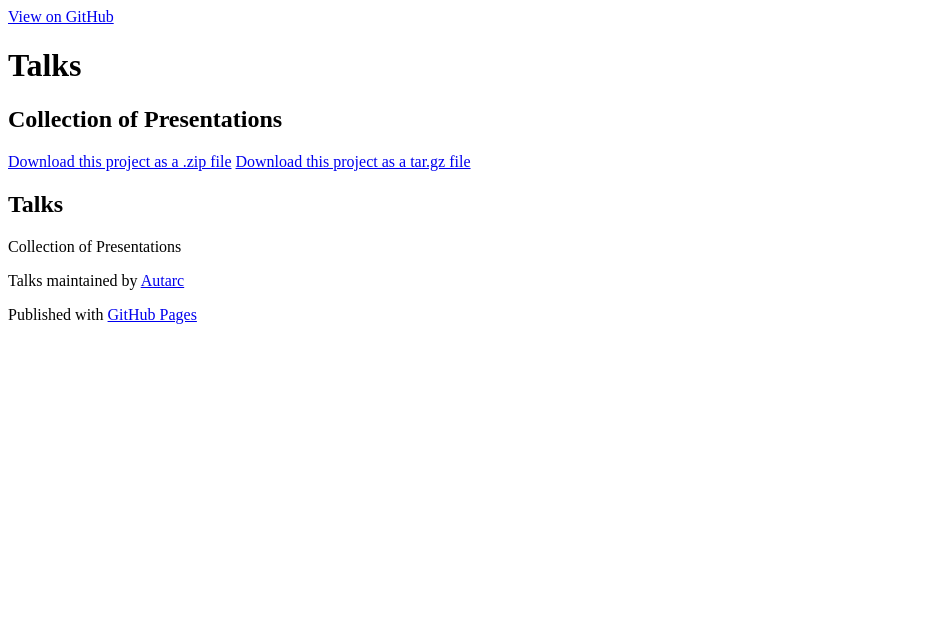
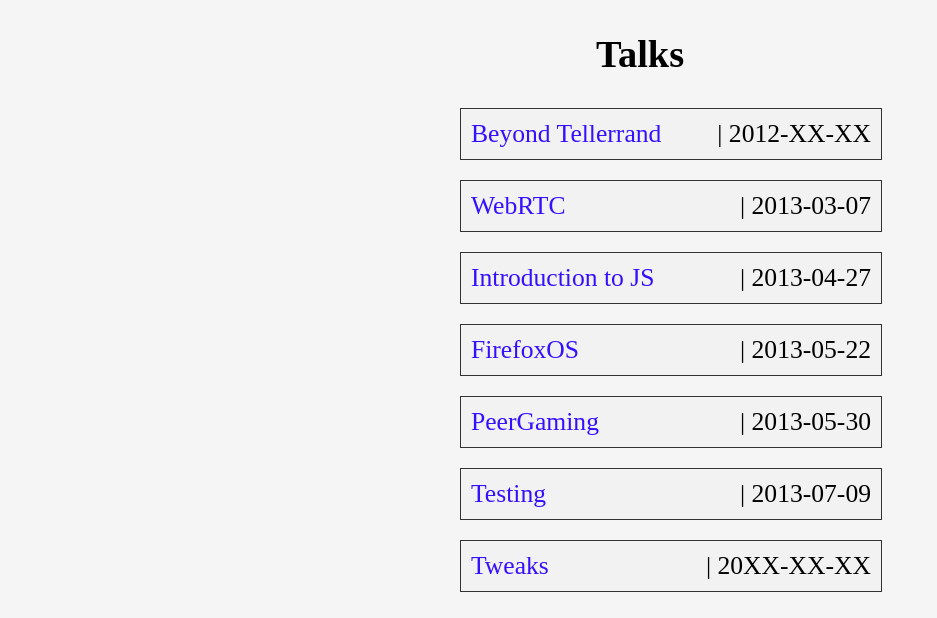
Before and after one commit to Autarc/talks, a plain HTML site: page index.html in a window 1280 px wide. Shown: the whole page, without its empty margins (0-937 px from the left). Drawn offline with Linux system fonts and the light colour scheme.

Commit message:
fix entry point

```diff
--- a/index.html
+++ b/index.html
@@ -1,51 +1,109 @@
 <!DOCTYPE html>
-<html>
+<html class="no-js" lang="en">
+<head>
 
-  <head>
-    <meta charset='utf-8' />
-    <meta http-equiv="X-UA-Compatible" content="chrome=1" />
-    <meta name="description" content="Talks : Collection of Presentations" />
+  <meta charset="utf-8">
 
-    <link rel="stylesheet" type="text/css" media="screen" href="stylesheets/stylesheet.css">
+  <meta http-equiv="X-UA-Compatible" content="IE=edge,chrome=1" />
+  <meta http-equiv="content-type" content="text/html,charset=utf-8" />
 
-    <title>Talks</title>
-  </head>
+  <title>:: Talks ::</title>
 
-  <body>
+  <meta name="apple-mobile-web-app-capable" content="yes">
+  <meta name="apple-mobile-web-app-status-bar-style" content="black-translucent">
+  <meta name="viewport" content="width=device-width, initial-scale=1, maximum-scale=1, user-scalable=no">
 
-    <!-- HEADER -->
-    <div id="header_wrap" class="outer">
-        <header class="inner">
-          <a id="forkme_banner" href="https://github.com/Autarc/Talks">View on GitHub</a>
+  <style>
 
-          <h1 id="project_title">Talks</h1>
-          <h2 id="project_tagline">Collection of Presentations</h2>
+    body {
 
-            <section id="downloads">
-              <a class="zip_download_link" href="https://github.com/Autarc/Talks/zipball/master">Download this project as a .zip file</a>
-              <a class="tar_download_link" href="https://github.com/Autarc/Talks/tarball/master">Download this project as a tar.gz file</a>
-            </section>
-        </header>
-    </div>
+        margin            : 0 auto;
+        width             : calc( 50% - 200px ); /* width/2 */
+        font-size         : 1.6em;
+        background-color  : #f5f5f5;
+        text-align        : center;
+    }
 
-    <!-- MAIN CONTENT -->
-    <div id="main_content_wrap" class="outer">
-      <section id="main_content" class="inner">
-        <h1>Talks</h1>
+    ul { text-align: left;}
 
-<p>Collection of Presentations</p>
-      </section>
-    </div>
+    li {
 
-    <!-- FOOTER  -->
-    <div id="footer_wrap" class="outer">
-      <footer class="inner">
-        <p class="copyright">Talks maintained by <a href="https://github.com/Autarc">Autarc</a></p>
-        <p>Published with <a href="http://pages.github.com">GitHub Pages</a></p>
-      </footer>
-    </div>
+        margin            : 20px 0;
+        padding           : 10px;
+        width             : 400px;
+
+        border            : 1px solid #333;
+
+        list-style        : none;
+        background-color  : #f2f2f2;
+    }
 
 
+    a {
+        text-decoration   : none;
+        color             : #3311ff;
+    }
 
-  </body>
+    a:hover{ text-decoration: underline; }
+
+    .date { float: right;}
+
+
+  </style>
+
+</head>
+<body>
+
+  <h2>Talks</h2>
+
+  <script>
+
+    var talks = [
+
+      '2012-XX-XX_Beyond-Tellerrand',
+      '2013-03-07_WebRTC',
+      '2013-04-27_Introduction-to-JS',
+      '2013-05-22_FirefoxOS',
+      '2013-05-30_PeerGaming',
+      '2013-07-09_Testing',
+      '20XX-XX-XX_Tweaks'
+
+    ].map( split );
+
+
+    var fragment = document.createDocumentFragment(),
+
+        list     = document.createElement('ul'),
+
+        entries  = [];
+
+
+    for ( var i = 0, l = talks.length; i < l; i++ ) {
+
+      entries.push('<li>\
+                      <a href="' + talks[i].url + '">' + talks[i].title + '</a>\
+                      <span class="date">| ' + talks[i].date + '</span>\
+                    </li>');
+    }
+
+    list.innerHTML = entries.join('');
+
+    fragment.appendChild( list );
+
+    document.body.appendChild( fragment.cloneNode(true) );
+
+    function split ( entry ) {
+
+      var data = entry.split('_');
+
+      return {
+                date  : data[0],
+                title : data[1].replace( /-/g, ' ' ),
+                url   : entry
+             };
+    }
+
+  </script>
+
+</body>
 </html>
```
